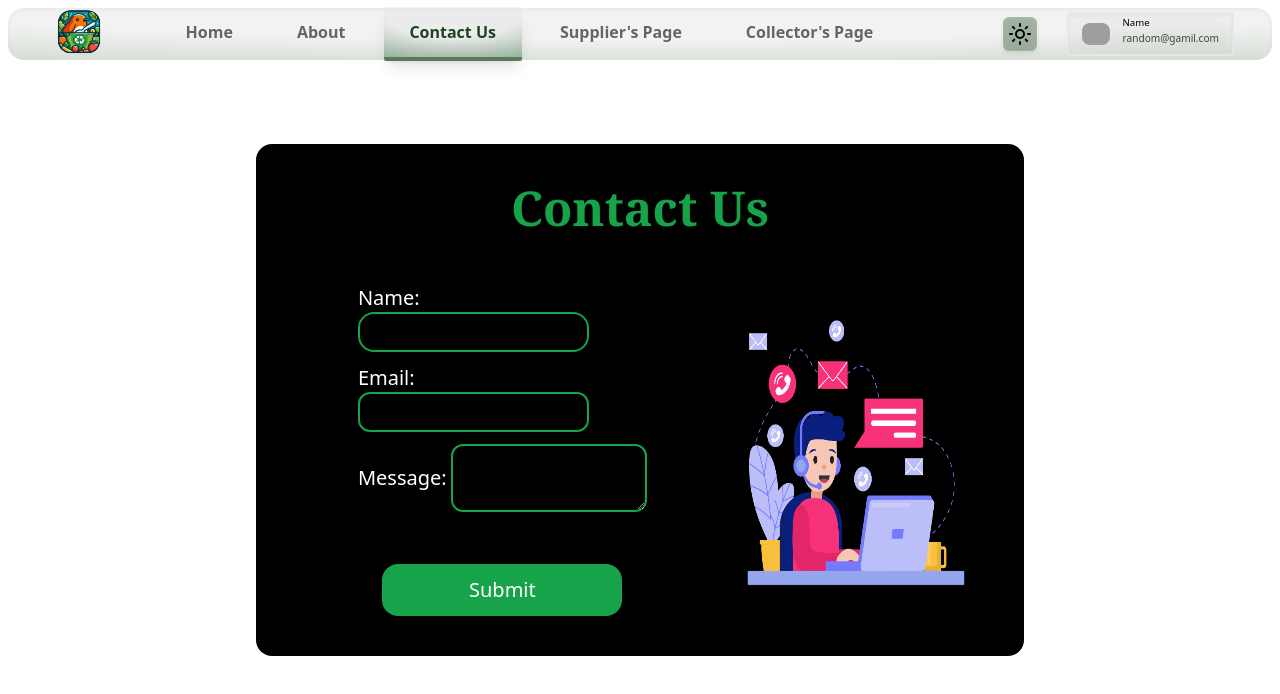
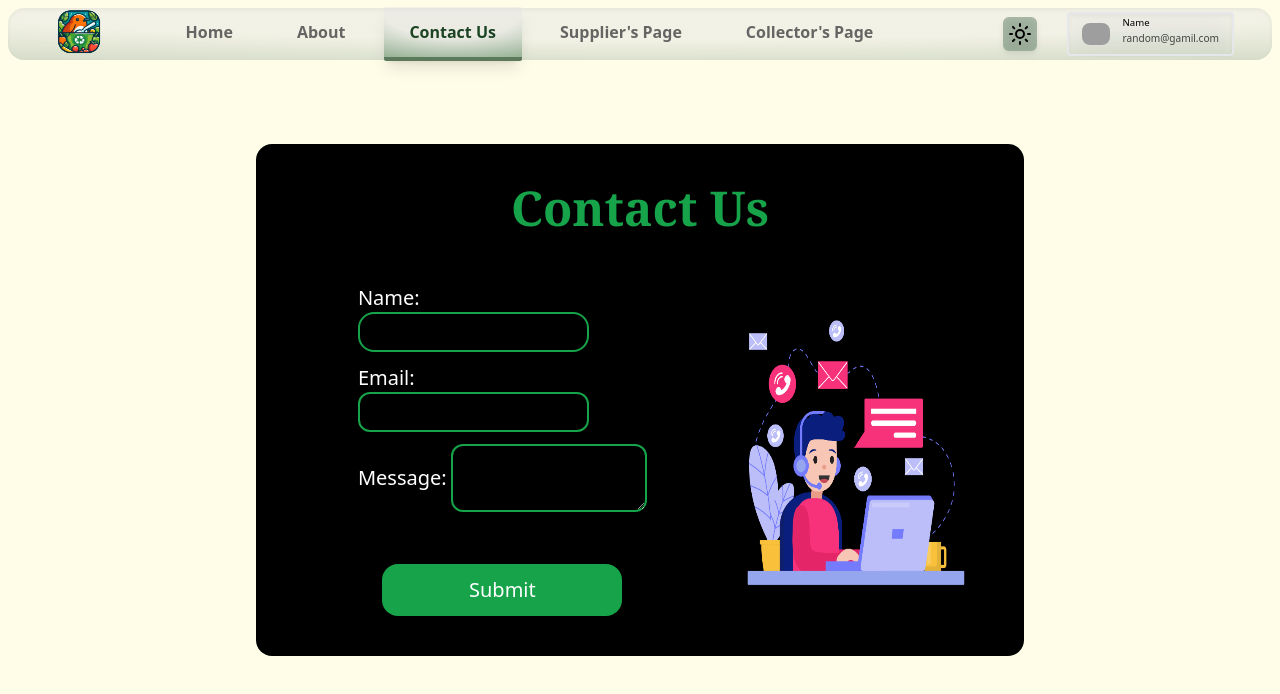
Before and after one commit to AvirupRay/reckon_5.0, a React (Vite) app in the folder ClientSide/: page /contactUs in a window 1280 px wide. Shown: the top 694 px of the page. Built offline with nearby package versions, Linux system fonts and the light colour scheme; grey boxes are pictures that could not be loaded.

Commit message:
adadadad

```diff
--- a/ClientSide/src/Components/ContactUs/ContactUs.jsx
+++ b/ClientSide/src/Components/ContactUs/ContactUs.jsx
@@ -23,7 +23,7 @@ const ContactUs = () => {
 
   return (
     <>
-      <div className="  flex  justify-center items-center h-[100vh] w-[100vw]">
+      <div className="  flex  justify-center items-center h-[100vh] w-[100vw] bg-gradient-to-r bg-[#fffde8]">
         <div className=" bg-black flex flex-col justify-center items-center p-10 gap-3 w-3/5 h-auto text-white rounded-2xl">
           <h2 className=" text-5xl font-serif mb-10 text-green-600 font-bold">
             Contact Us
```
